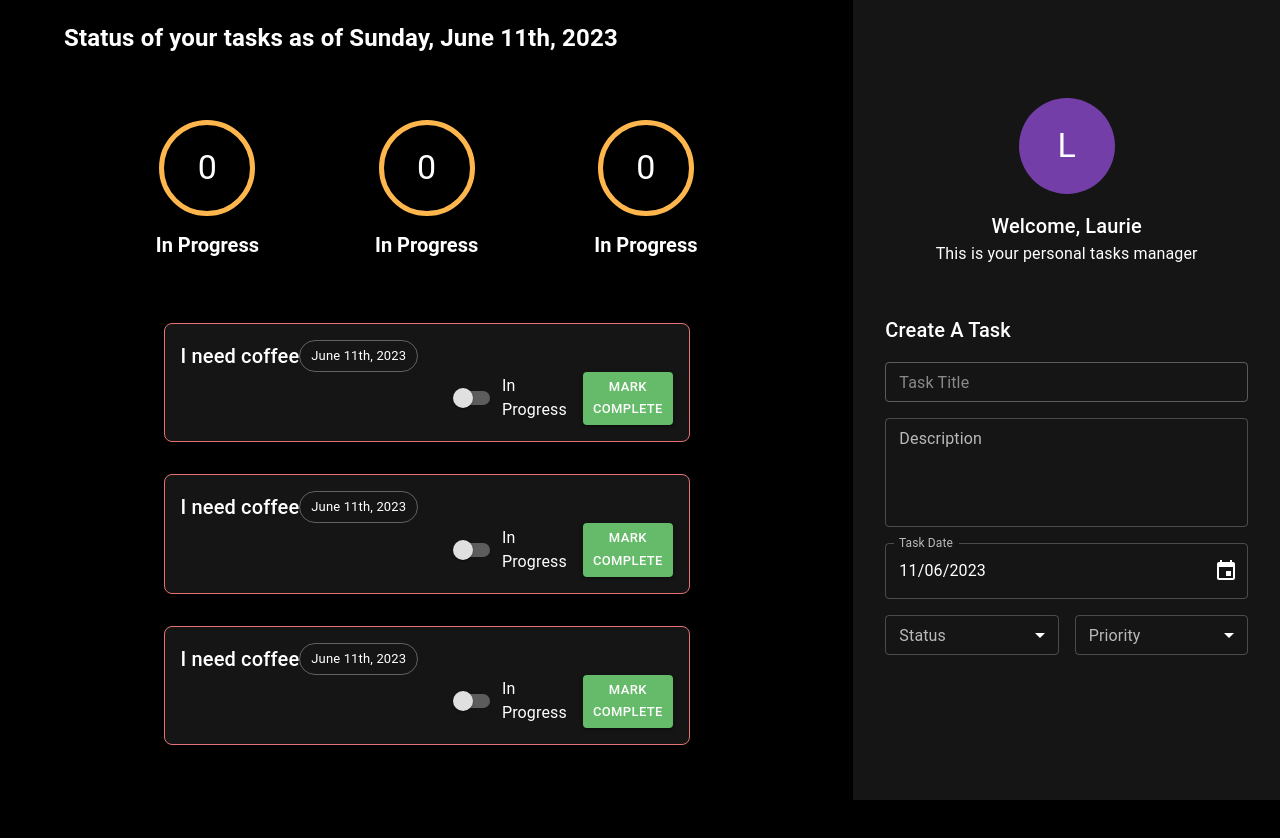
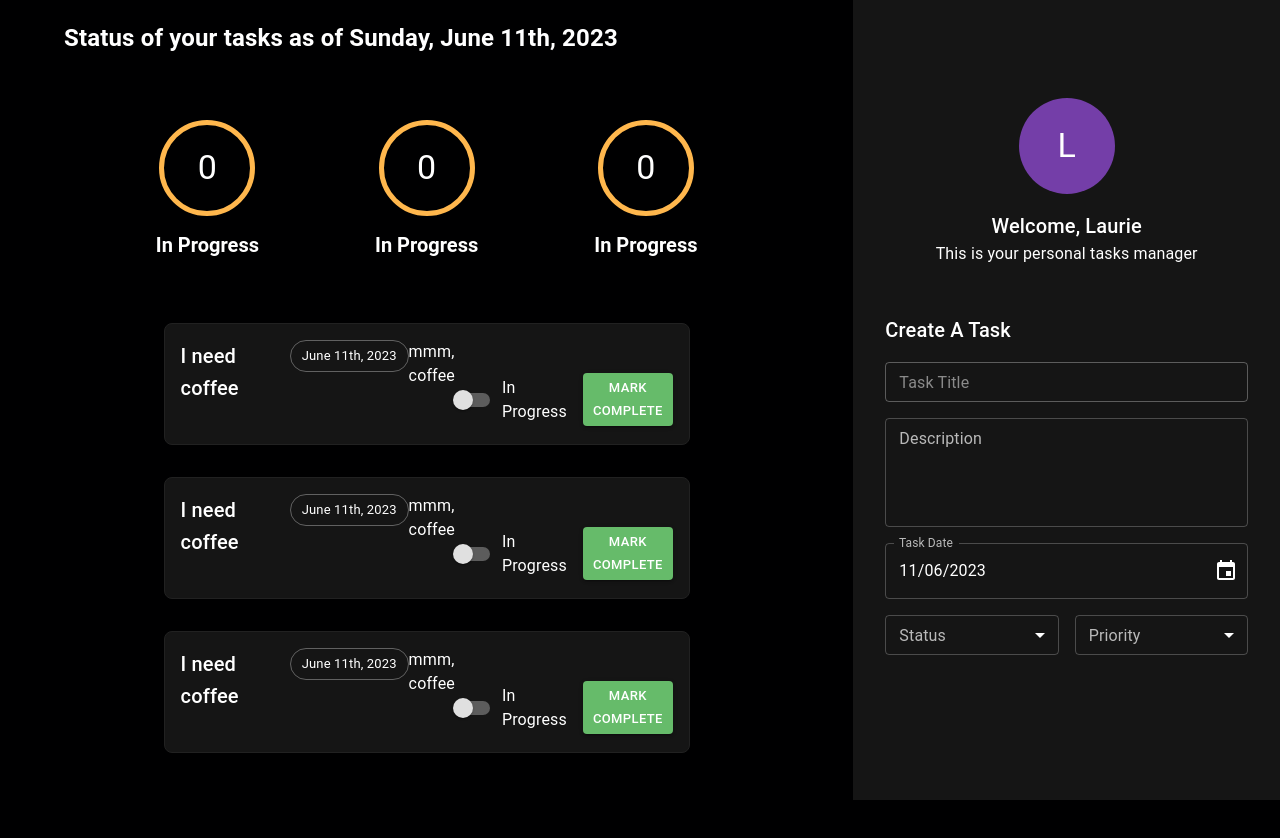
Before and after one commit to laurieroy/ts-tasks, a React (Create React App) app: page / in a window 1280 px wide. Shown: the top 838 px of the page. Built offline with nearby package versions, Linux system fonts and the light colour scheme.

Commit message:
- Change border color by prioity

```diff
--- /dev/null
+++ b/src/components/task/helpers/renderPriorityBorderColor.ts
@@ -0,0 +1,18 @@
+import { Priority } from "../../CreateTaskForm/enums/Priority"
+
+export const renderPriorityBorderColor = (priority:string):string => {
+  switch (priority) {
+    case Priority.normal:
+      return "grey.900"
+      break;
+    case Priority.low:
+      return "info.light"
+      break;
+    case Priority.high:
+      return "error.light"
+      break;
+    default:
+      return "grey.900"
+      break;
+  }
+}
--- a/src/components/task/task.tsx
+++ b/src/components/task/task.tsx
@@ -7,12 +7,13 @@ import { TaskDescription } from './_taskDescription';
 import { TaskFooter } from './_taskFooter';
 import { TaskHeader } from './_taskHeader';
 import PropTypes from 'prop-types';
+import { renderPriorityBorderColor } from './helpers/renderPriorityBorderColor';
 
 export const Task: FC<ITask> = (props): ReactElement => {
   const {
     title = 'I need coffee',
     date = new Date(),
-    description = '',
+    description = 'mmm, coffee',
     priority = Priority.normal,
     status = Status.completed,
     onClick = (e) => console.log(e),
@@ -32,7 +33,7 @@ export const Task: FC<ITask> = (props): ReactElement => {
         backgroundColor: 'background.paper',
         borderRadius: '8px',
         border: '1px solid',
-        borderColor: 'error.light',
+        borderColor: renderPriorityBorderColor(priority),
       }}
     >
       <TaskHeader title={title} date={date} />
```
